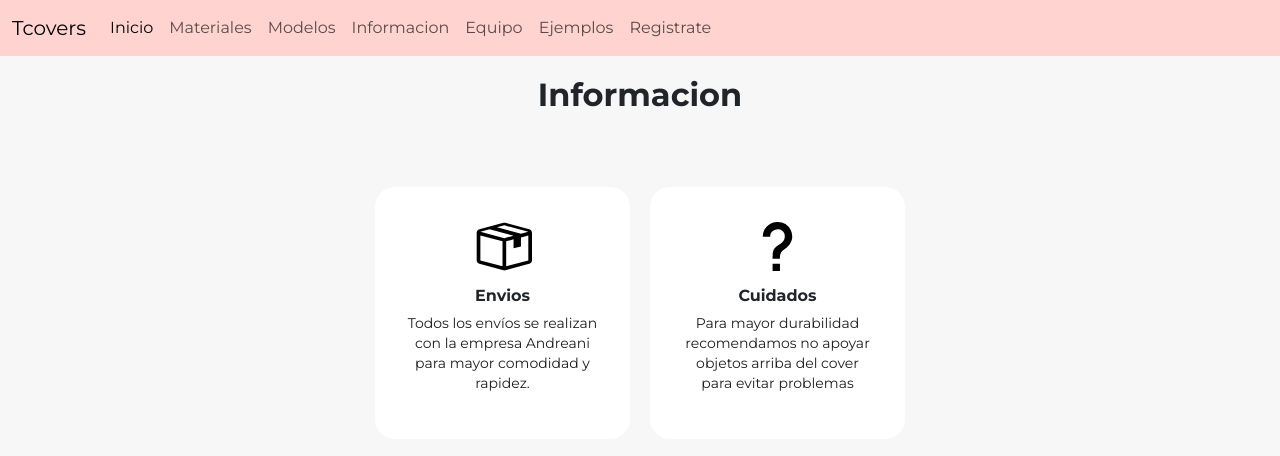
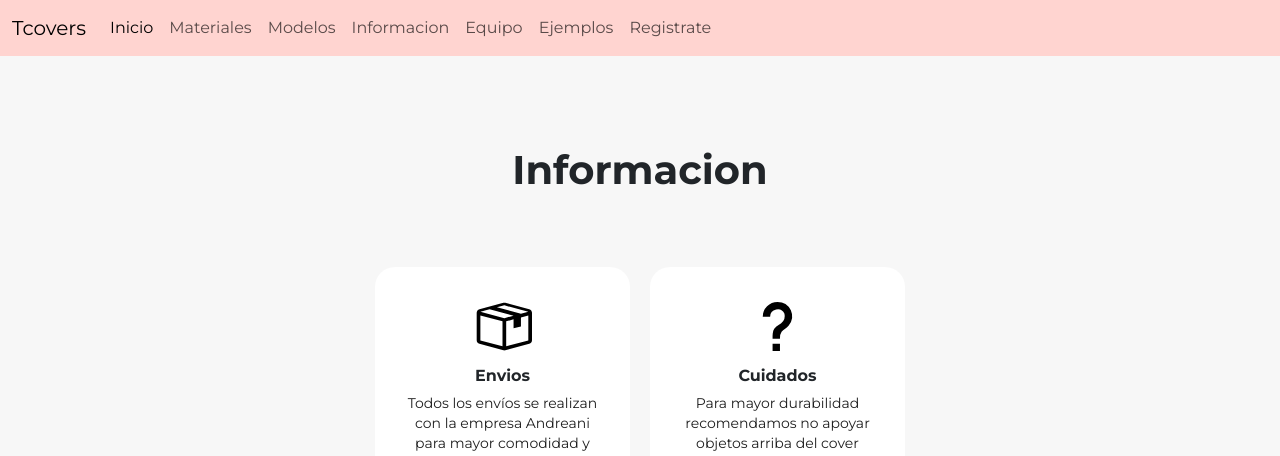
Before and after one commit to Fukkatsuw/tcovers-mobile, a website: page pages/informacion.html in a window 1280 px wide. Shown: the top 456 px of the page. Drawn offline with nearby package versions, Linux system fonts and the light colour scheme.

Commit message:
Version 2.0

```diff
--- a/sass/informacion/informacion.scss
+++ b/sass/informacion/informacion.scss
@@ -18,7 +18,7 @@
     flex-wrap: wrap;
     justify-content: space-around;
     width: 100%;
-    margin-bottom: 20px;
+    margin-bottom: 200px;
 }
 
 .informacion {
@@ -52,6 +52,10 @@
 }
 
 @media (min-width: 768px){
+    .t-info{
+        font-size: 40px;
+        margin-top: 90px;
+    }
     .box-row {
         flex-direction: row;
         width: 50%;
```
Also changed, not shown: css/style.css, 1 other file.
